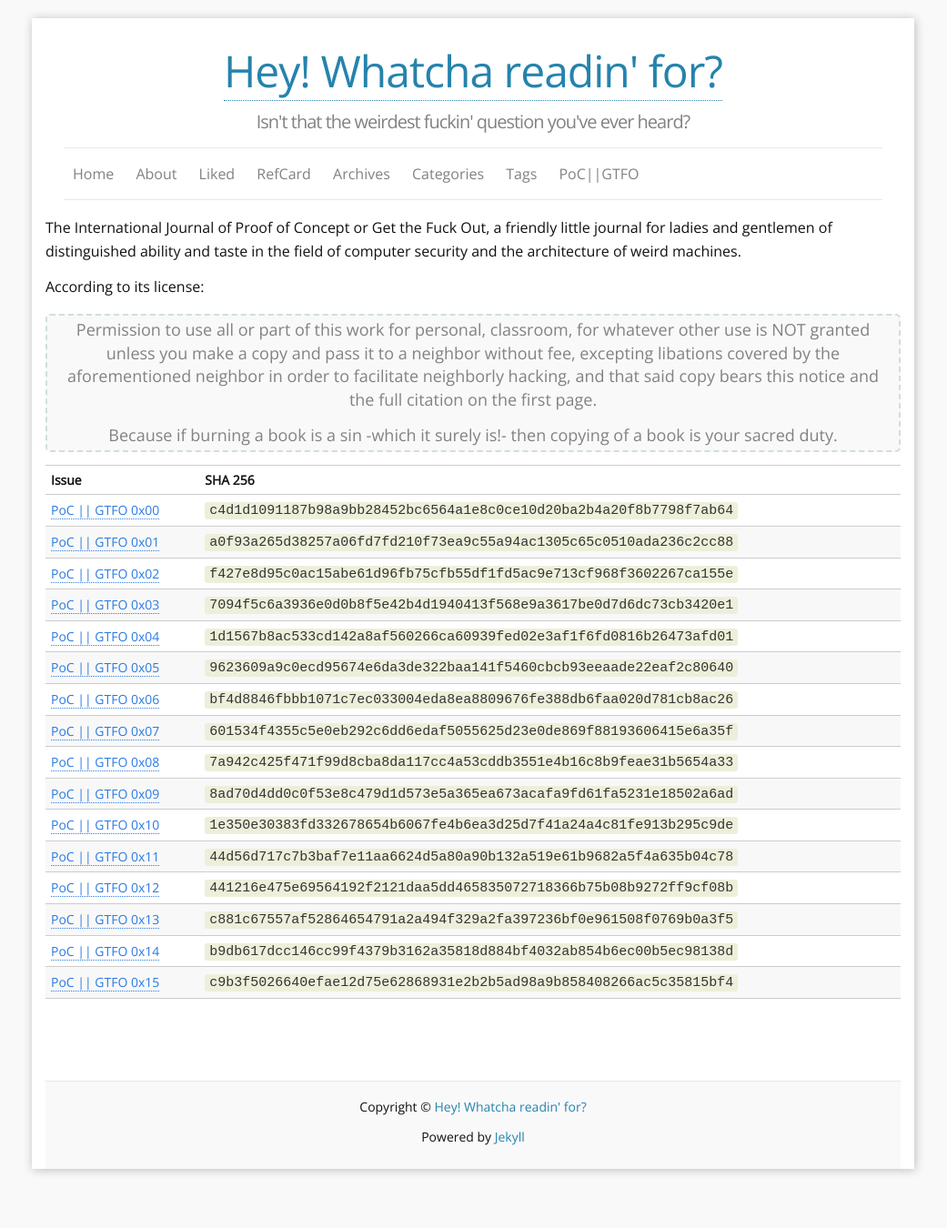
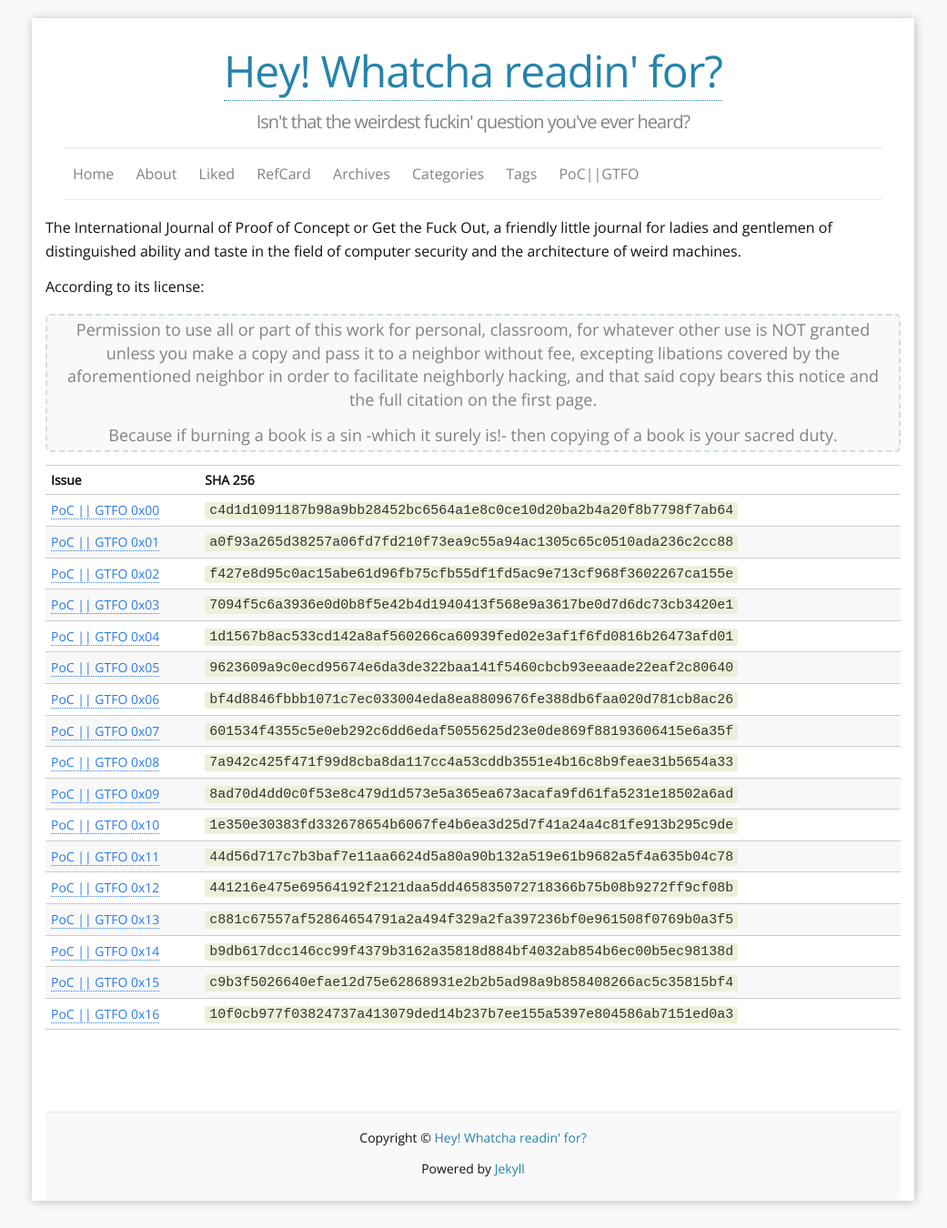
Before and after one commit to mvdwoord/mvdwoord.github.io, a Jekyll site: the page built from z_pocgtfo.md, in a window 1280 px wide. Shown: the whole page at 91% size, without its empty margins (120-1161 px from the left). Built offline with Jekyll 4.4.1, drawn with Linux system fonts in a browser that asks for light colours; before the commit the page ends 1315 px from its top, so only the background shows below that.

Commit message:
Added PoC or GTFO 0x16

```diff
--- a/z_pocgtfo.md
+++ b/z_pocgtfo.md
@@ -32,3 +32,4 @@
 |<a href ="https://github.com/mvdwoord/Static/raw/master/pocorgtfo/pocorgtfo13.pdf">PoC \|\| GTFO 0x13</a>| `c881c67557af52864654791a2a494f329a2fa397236bf0e961508f0769b0a3f5` |
 |<a href ="https://github.com/mvdwoord/Static/raw/master/pocorgtfo/pocorgtfo14.pdf">PoC \|\| GTFO 0x14</a>| `b9db617dcc146cc99f4379b3162a35818d884bf4032ab854b6ec00b5ec98138d` |
 |<a href ="https://github.com/mvdwoord/Static/raw/master/pocorgtfo/pocorgtfo15.pdf">PoC \|\| GTFO 0x15</a>| `c9b3f5026640efae12d75e62868931e2b2b5ad98a9b858408266ac5c35815bf4` |
+|<a href ="https://github.com/mvdwoord/Static/raw/master/pocorgtfo/pocorgtfo16.pdf">PoC \|\| GTFO 0x16</a>| `10f0cb977f03824737a413079ded14b237b7ee155a5397e804586ab7151ed0a3` |
```
Also changed, not shown: _drafts/2017-08-04-jupyter-autoreload.md (deleted).
